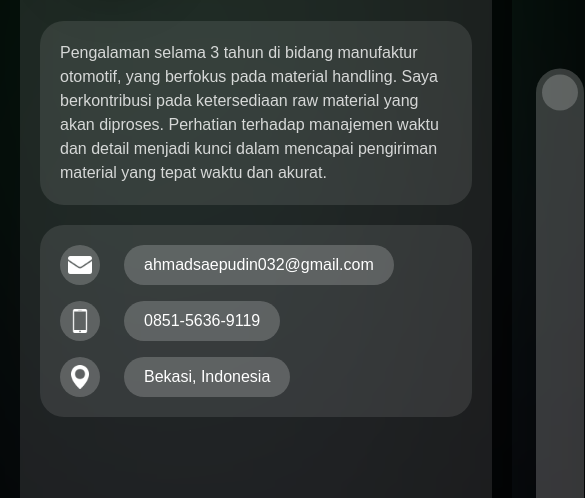
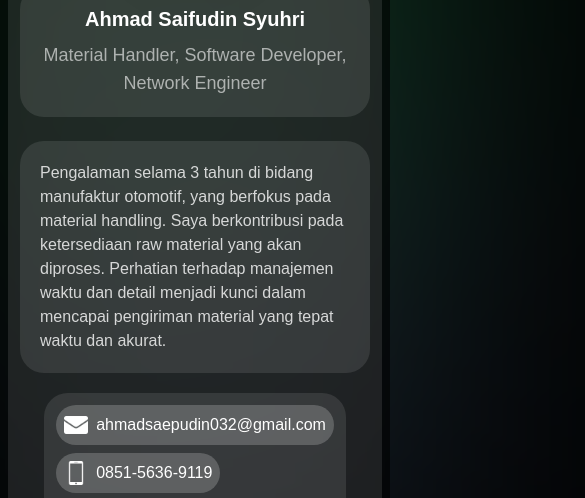
Before and after one commit to ctkmpy/myPortfolioWebsite, a website: page index.html in a window 390 px wide. Shown: the part 203-701 px from the top of the page, 585 px wide, since content can reach past the window. Drawn offline with Linux system fonts and the light colour scheme.

Commit message:
fix responsive aside

```diff
--- a/index.html
+++ b/index.html
@@ -26,58 +26,58 @@
 
 
     <!-- Content Begin -->
-    <div id="content" class="absolute w-full h-full top-0 left-0 grid-template-content">
+    <div id="content" class="absolute w-full h-full top-0 left-0 grid-template-content lg:grid-template-content-lg xl:grid-template-content-xl">
 
         <!-- Aside -->
-        <div class="text-white bg-[rgba(0,0,0,0.6)] relative p-5 rounded-3xl">
+        <div class="text-white bg-[rgba(0,0,0,0.6)] relative p-2 lg:p-3 xl:p-5 rounded-3xl">
 
-            <div class="bg-[rgba(255,255,255,0.1)] rounded-3xl h-full w-full relative">
+            <div class="bg-[rgba(255,255,255,0.1)] rounded-3xl h-full w-full relative px-0 pb-28 place-items-center">
 
                 <!-- Pict, Name, and Roles -->
-                <div class="w-full h-fit p-5 gap-x-6 grid-template-profile">
+                <div class="w-fit h-fit p-3 grid place-items-center gap-y-6 sm:gap-x-6 lg:gap-x-4 xl:gap-x-6 sm:grid-template-profile-sm">
                     <!-- My Pict -->
                     <div class="bg-[rgba(255,255,255,0.1)] shadow-2xl w-36 h-36 rounded-[50%] overflow-hidden">
                         <img class="-translate-y-8" src="img/me.png" alt="profile-image">
                     </div>
 
                     <!-- My Name & Contacts -->
-                    <div class="bg-[rgba(255,255,255,0.1)] rounded-3xl p-5 flex flex-col gap-2">
+                    <div class="bg-[rgba(255,255,255,0.1)] rounded-3xl p-5 flex flex-col gap-2 w-fit h-full text-center sm:text-start">
                         <!-- Name -->
-                        <h1 class="font-bold text-xl">Ahmad Saifudin Syuhri</h1>
+                        <h1 class="font-bold text-xl lg:text-lg xl:text-xl">Ahmad Saifudin Syuhri</h1>
                         <!-- Roles -->
-                        <p class="text-[rgba(255,255,255,0.6)]">Material Handler, Software
+                        <p class="text-[rgba(255,255,255,0.6)] max-w-full lg:max-w-full xl:max-w-full text-lg lg:text-sm xl:text-lg">Material Handler, Software
                             Developer, Network Engineer</p>
                     </div>
                 </div>
 
                 <!-- Summary -->
-                <div class="bg-[rgba(255,255,255,0.1)] rounded-3xl p-5 m-5">
+                <div class="bg-[rgba(255,255,255,0.1)] rounded-3xl p-5 m-3 sm:m-5">
                     <!-- Roles -->
                     <p class="text-[rgba(255,255,255,0.8)]">Pengalaman selama 3 tahun di bidang manufaktur otomotif, yang berfokus pada material handling. Saya berkontribusi pada ketersediaan raw material yang akan diproses. Perhatian terhadap manajemen waktu dan detail menjadi kunci dalam mencapai pengiriman material yang tepat waktu dan akurat.</p>
                 </div>
 
                 <!-- My Contacts -->
-                <div class="bg-[rgba(255,255,255,0.1)] w-100 h-fit m-5 p-5 rounded-3xl grid gap-4">
+                <div class="bg-[rgba(255,255,255,0.1)] w-fit h-fit m-5 p-3 sm:p-5 rounded-3xl grid gap-2 place-content-center">
                     <!-- Email -->
-                    <div class="grid-template-contacts w-full h-fit gap-6">
-                        <h1 class="bg-[rgba(255,255,255,0.2)] w-10 h-10 grid place-items-center rounded-3xl">
+                    <div class="grid-template-contacts sm:grid-template-contacts-sm w-full h-fit gap-0 sm:gap-6">
+                        <h1 class="bg-transparent sm:bg-[rgba(255,255,255,0.2)] w-10 h-10 grid place-items-center rounded-3xl">
                             <img class="invert w-6" src="img/email.png" alt="">
                         </h1>
-                        <p class="bg-[rgba(255,255,255,0.2)] px-5 w-fit h-10 grid place-items-center rounded-3xl">ahmadsaepudin032@gmail.com</p>
+                        <p class="bg-[rgba(255,255,255,0.2)] pl-10 pr-2 sm:px-5 w-fit h-10 grid place-items-center rounded-3xl">ahmadsaepudin032@gmail.com</p>
                     </div>
                     <!-- Phone -->
-                    <div class="grid-template-contacts w-full h-fit gap-6">
-                        <h1 class="bg-[rgba(255,255,255,0.2)] w-10 h-10 grid place-items-center rounded-3xl">
+                    <div class="grid-template-contacts sm:grid-template-contacts-sm w-full h-fit gap-0 sm:gap-6">
+                        <h1 class="bg-transparent sm:bg-[rgba(255,255,255,0.2)] w-10 h-10 grid place-items-center rounded-3xl">
                             <img class="invert w-6" src="img/smartphone-call.png" alt="">
                         </h1>
-                        <p class="bg-[rgba(255,255,255,0.2)] px-5 w-fit h-10 grid place-items-center rounded-3xl">0851-5636-9119</p>
+                        <p class="bg-[rgba(255,255,255,0.2)] pl-10 pr-2 sm:px-5 w-fit h-10 grid place-items-center rounded-3xl">0851-5636-9119</p>
                     </div>
                     <!-- Location -->
-                    <div class="grid-template-contacts w-full h-fit gap-6">
-                        <h1 class="bg-[rgba(255,255,255,0.2)] w-10 h-10 grid place-items-center rounded-3xl">
+                    <div class="grid-template-contacts sm:grid-template-contacts-sm w-full h-fit gap-0 sm:gap-6">
+                        <h1 class="bg-transparent sm:bg-[rgba(255,255,255,0.2)] w-10 h-10 grid place-items-center rounded-3xl">
                             <img class="invert w-6" src="img/location-pin.png" alt="">
                         </h1>
-                        <p class="bg-[rgba(255,255,255,0.2)] px-5 w-fit h-10 grid place-items-center rounded-3xl">Bekasi, Indonesia</p>
+                        <p class="bg-[rgba(255,255,255,0.2)] pl-10 pr-2 sm:px-5 w-fit h-10 grid place-items-center rounded-3xl">Bekasi, Indonesia</p>
                     </div>
                 </div>
 
@@ -113,6 +113,8 @@
             </div>
 
         </div>
+
+
 
         <!-- Main Content -->
         <div class="text-white py-5 overflow-hidden w-full h-full">
--- a/src/input.css
+++ b/src/input.css
@@ -10,19 +10,41 @@
     color: rgba(255,255,255,1);
   }
 
-  .grid-template-content {
+  /* Body Container */
+  .grid-template-content-xl {
     display: grid;
     grid-template-columns: 32em 4em 1fr;
     gap: 1em;
   }
-  .grid-template-profile {
+  .grid-template-content-lg {
+    display: grid;
+    grid-template-columns: 28em 4em 1fr;
+    gap: 1em;
+  }
+  .grid-template-content {
+    display: grid;
+    grid-template-columns: 100vw;
+    grid-template-rows: repeat(3, 1fr);
+    gap: 1em;
+  }
+
+  /* Profile */
+  .grid-template-profile-sm {
     display: grid;
     grid-template-columns: 9em 1fr;
   }
-  .grid-template-contacts {
+
+  /* Contact */
+  .grid-template-contacts-sm {
     display: grid;
     grid-template-columns: 2.5em 1fr;
   }
+  .grid-template-contacts {
+    display: grid;
+    grid-template-columns: 0em 1fr;
+  }
+
+
   .grid-template-middle {
     display: grid;
     grid-template-rows: 8.5em 1fr;
```
Also changed, not shown: css/main.css.
